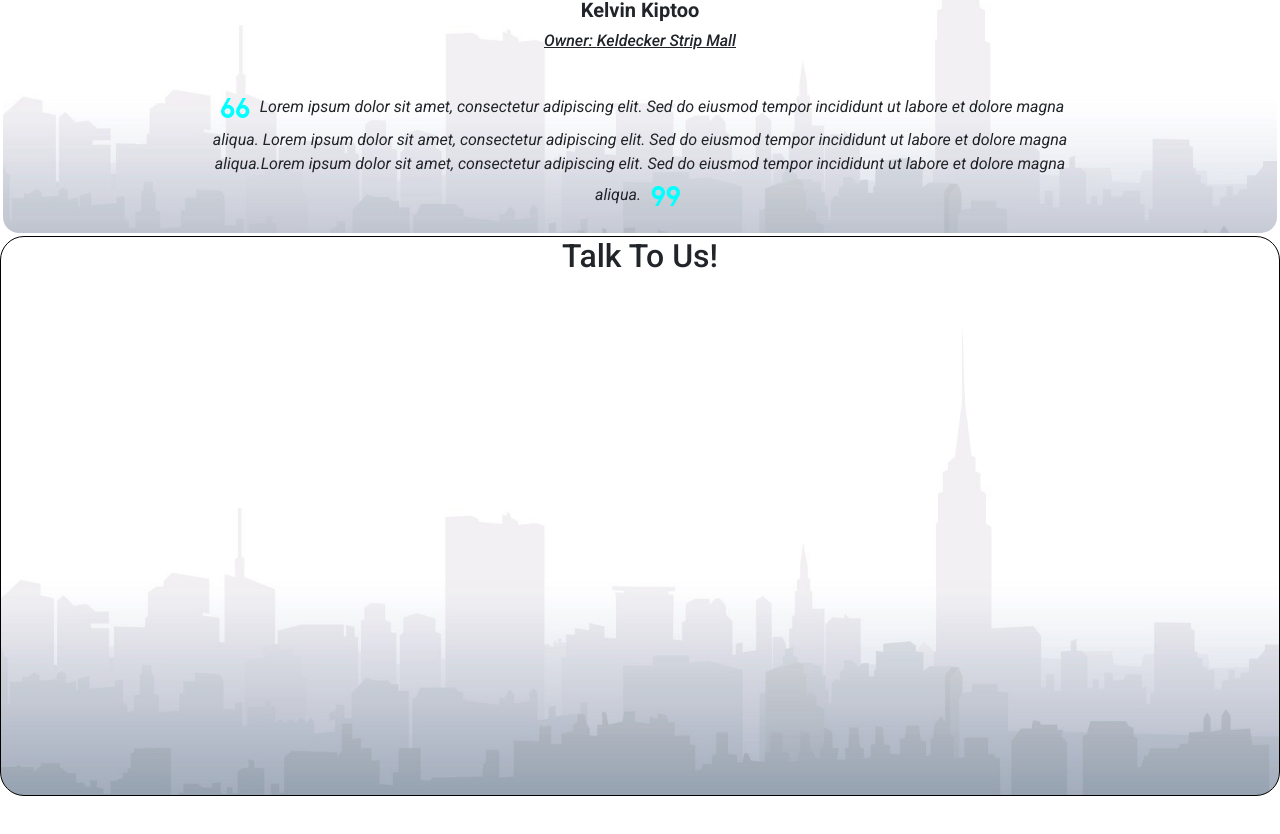
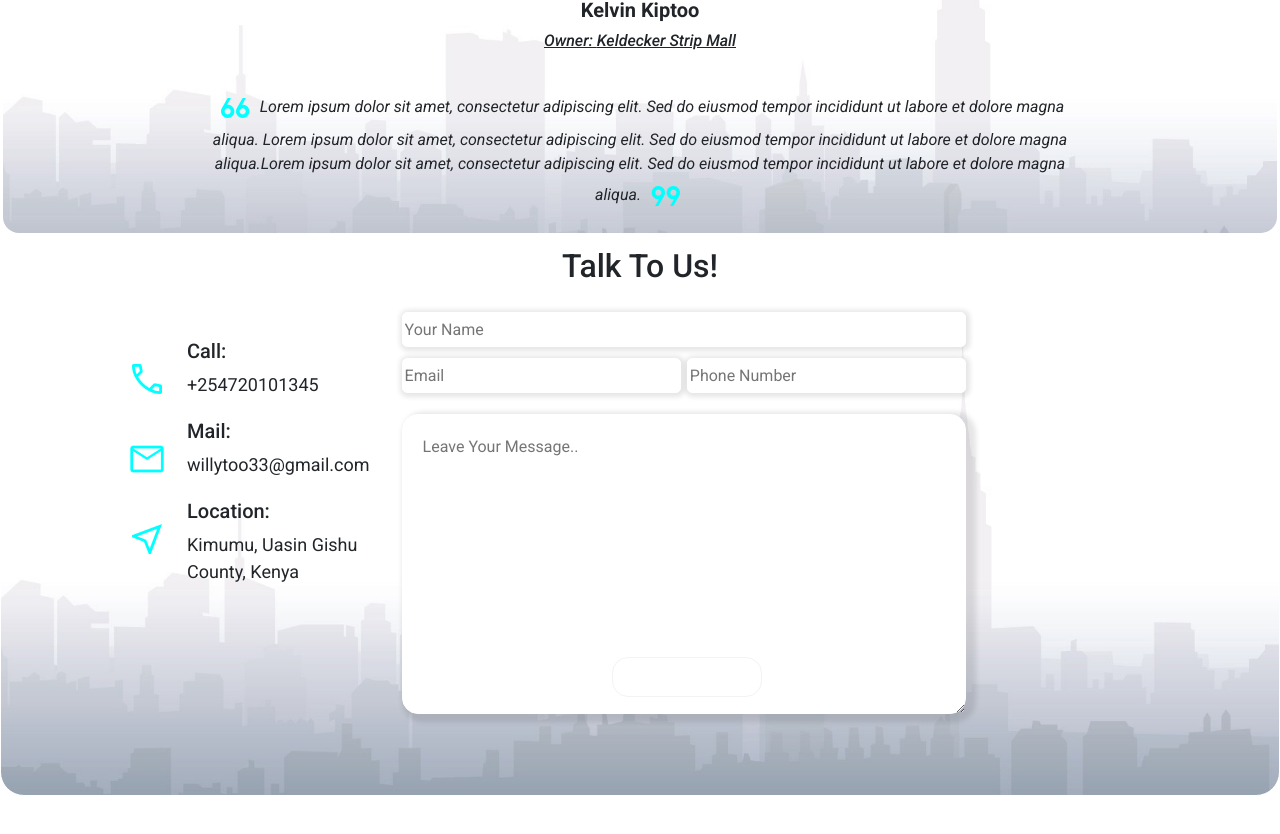
Before and after one commit to willytoo33/deceekRealtorManager, an Angular app: page / in a window 1280 px wide. Shown: the part 2473-3307 px from the top of the page. Built offline with nearby package versions, Linux system fonts and the light colour scheme.

Commit message:
contact section completed

```diff
--- a/src/app/app.component.ts
+++ b/src/app/app.component.ts
@@ -2,11 +2,12 @@ import { Component } from '@angular/core';
 import { RouterOutlet } from '@angular/router';
 import { HeaderComponent } from './header/header.component';
 import { HomepageComponent } from './homepage/homepage.component';
+import { ContactFormComponent } from './contact-form/contact-form.component';
 
 @Component({
   selector: 'app-root',
   standalone: true,
-  imports: [RouterOutlet, HeaderComponent, HomepageComponent],
+  imports: [RouterOutlet, HeaderComponent, HomepageComponent, ContactFormComponent],
   templateUrl: './app.component.html',
   styleUrl: './app.component.css'
 })
--- a/src/app/contact-form/contact-form.component.css
+++ b/src/app/contact-form/contact-form.component.css
@@ -0,0 +1,163 @@
+
+:root {
+    --background-color: #f3f3f3;
+    --container-color: hsl(0, 0%, 100%);
+    --accent-color: hsl(209, 95%, 38%);
+    --font-color: hsl(0, 0%, 0%);
+}
+
+body {
+    font-family: "Roboto", sans-serif;
+    background-color: var(--background-color);
+}
+:host {
+    width: 100%;
+    /* margin-bottom: 0px; */
+}
+.contact-container {
+    /* border: 2px solid red; */
+    width: 100%;
+    height: 100%;
+    display: flex;
+    flex-direction: row;
+    padding: 3px;
+    margin: 3px;
+    /* flex: 1; */
+}
+.links-container {
+    /* border: 2px solid black; */
+    height: 100%;
+    width: 30%;
+    display: flex;
+    flex-direction: column;
+    justify-content: space-between;
+}
+.input-container {
+    /* border: 1px solid blue; */
+    height: 100%;
+    width: 70%;
+}
+.link-heading {
+    height: 30%;
+    /* border: 1px solid yellow; */
+    display: flex;
+    align-items:flex-end;
+    justify-content: center;
+}
+.link-contents {
+    height: 70%;
+    display: flex;
+    flex-direction: column;
+    justify-content: space-evenly;
+    align-items:flex-start;
+    list-style: none;
+    margin-left: 100px;
+    padding-top:40px;
+    padding-bottom: 70px;
+
+}
+.contact-section-icons {
+    font-size: 40px;
+    color: aqua;
+    padding: 20px;
+}
+.link-item {
+    font-size: large;
+    display: flex;
+    margin: 0;
+}
+.contact-input-heading {
+    height: 10%;
+    width: 100%;
+    text-align: center;
+
+
+}
+.contact-input-container {
+    height: 90%;
+    display: flex;
+    flex-direction: column;
+    padding: 10px;
+    margin: 0 auto;
+    border-radius: 8px;
+    /* border: 2px solid red; */
+    margin-right: 300px;
+}
+.input-container-name {
+    align-self: flex-start;
+    width: 100%;
+    padding: 3px;
+}
+.input-container-name input {
+    width: 100%;
+    height: 35px;
+    border-radius: 5px;
+    border: 1px solid white;
+    box-shadow: 1px 1px 5px 3px  rgba(0, 0, 0, 0.1) ;
+}
+.input-container-mail {
+    display: flex;
+    width: 100%;
+    /* justify-content: space-evenly; */
+    /* margin-left: 0; */
+
+    /* gap: 30px; */
+    margin-bottom: 10px;
+    /* align-items: flex-start; */
+}
+.input-container-mail input {
+    height: 35px;
+    width: 100%;
+    border-radius: 5px;
+    border: 1px solid white;
+    box-shadow: 1px 1px 5px 3px  rgba(0, 0, 0, 0.1) ;
+    margin-left: 0;
+    /* flex-grow: 1; */
+    /* gap: 20px; */
+}
+.input-container-mail div {
+    flex-grow: 1;
+    /* gap: 10px; */
+    padding: 3px;
+}
+.input-container-message {
+display: flex;
+align-items: flex-start;
+/* justify-content: center; */
+width: 100%;
+height: 100%;
+position: relative;
+/* border: 1px solid black; */
+padding: 3px;
+
+}
+form {
+    display: flex;
+    flex-direction: column;
+    gap: 5px;
+    align-items: center;
+    /* border: 1px solid black; */
+}
+textarea {
+    height: 300px;
+    width: 100%;
+    padding: 20px;
+    border-radius: 1rem;
+    border: 1px solid white;
+    box-shadow: 5px 3px 5px 5px  rgba(0, 0, 0, 0.1) ;
+    /* align-self: flex-start; */
+}
+ button {
+    background-color: var(--accent-color);
+    position: absolute;
+    bottom: 20px;
+    padding: 3px;
+    color: white;
+    width: 150px;
+    border: 1px solid #f3f3f3;
+    border-radius: 1rem;
+    height: 40px;
+    margin-left: 50%;
+    transform: translateX(-50%);
+    /* align-self: center; */
+}
--- a/src/app/contact-form/contact-form.component.html
+++ b/src/app/contact-form/contact-form.component.html
@@ -1 +1,63 @@
-<p>contact-form works!</p>
+<div class="contact-container">
+    <div class="links-container">
+        <div class="link-contents">
+            <li class="link-item">
+                <span class="material-symbols-outlined contact-section-icons">
+                    call
+                </span>
+                <div>
+                    <h5>Call:</h5>
+                    <p>+254720101345</p>
+                </div>
+            </li>
+            <li class="link-item">
+                <span class="material-symbols-outlined contact-section-icons">
+                    mail
+                </span>
+                <div>
+                    <h5>Mail:</h5>
+                    <p> willytoo33&#64;gmail.com</p>
+                </div>
+            </li>
+            <li class="link-item">
+                <span class="material-symbols-outlined contact-section-icons">
+                    near_me
+                </span>
+                <div>
+                    <h5>Location:</h5>
+                    <p> Kimumu, Uasin Gishu County, Kenya</p>
+                </div>
+
+            </li>
+        </div>
+
+    </div>
+    <div class="input-container">
+        <div class="contact-input-container">
+            <form>
+                <div class="input-container-name">
+                    <!-- <div> -->
+                        <input type="text" id="firstname" name="firstname" placeholder="Your Name">
+                    <!-- </div> -->
+                    <!-- <div>
+                        <input type="text" id="lastname" name="lastname" placeholder="Last Name">
+                    </div> -->
+                </div>
+
+                <div class="input-container-mail">
+                    <div>
+                        <input type="email" id="email" name="email" placeholder="Email">
+                    </div>
+
+                    <div>
+                        <input type="tel" id="phoneNumber" name="phoneNumber" placeholder="Phone Number">
+                    </div>
+                </div>
+                <div class="input-container-message">
+                    <textarea id="message" name="message" placeholder="Leave Your Message.."></textarea>
+                    <button>Submit</button>
+                </div>
+            </form>
+        </div>
+    </div>
+</div>
--- a/src/app/homepage/homepage.component.css
+++ b/src/app/homepage/homepage.component.css
@@ -496,7 +496,7 @@ h6 {
 #Contact Section
 ------------------------------------------------------------------------------------*/
 .contact-section {
-    border: 0.5px solid black;
+    border: 0.5px solid white;
     border-radius: 1.5rem;
     height: 70vh;
     box-sizing: border-box;
@@ -505,10 +505,22 @@ h6 {
     background-position: center;
     background-repeat: no-repeat;
     background-attachment: fixed;
+
+}
+.contact-section-heading {
+    height: 10%;
+    padding: 10px;
 }
 .contact-section-container {
     width: 100%;
-    height: 100%;
+    height: 90%;
+    box-sizing: border-box;
+
+    /* display: flex;
+    flex-direction: column;
+    align-items: center; */
+
+    /* border: 1px dashed green; */
 }
 
 
--- a/src/app/homepage/homepage.component.html
+++ b/src/app/homepage/homepage.component.html
@@ -166,9 +166,11 @@
         </section>
 
         <section class="contact-section" id="contact-section">
+            <div class="contact-section-heading">
+                <h2 class="section-headings">Talk To Us!</h2>
+            </div>
             <div class="contact-section-container">
-                <h2 class="section-headings">Talk To Us!</h2>
-
+                <app-contact-form></app-contact-form>
 
             </div>
         </section>
--- a/src/app/homepage/homepage.component.ts
+++ b/src/app/homepage/homepage.component.ts
@@ -1,9 +1,10 @@
 import { Component } from '@angular/core';
+import { ContactFormComponent } from "../contact-form/contact-form.component";
 
 @Component({
   selector: 'app-homepage',
   standalone: true,
-  imports: [],
+  imports: [ContactFormComponent],
   templateUrl: './homepage.component.html',
   styleUrl: './homepage.component.css'
 })
```
